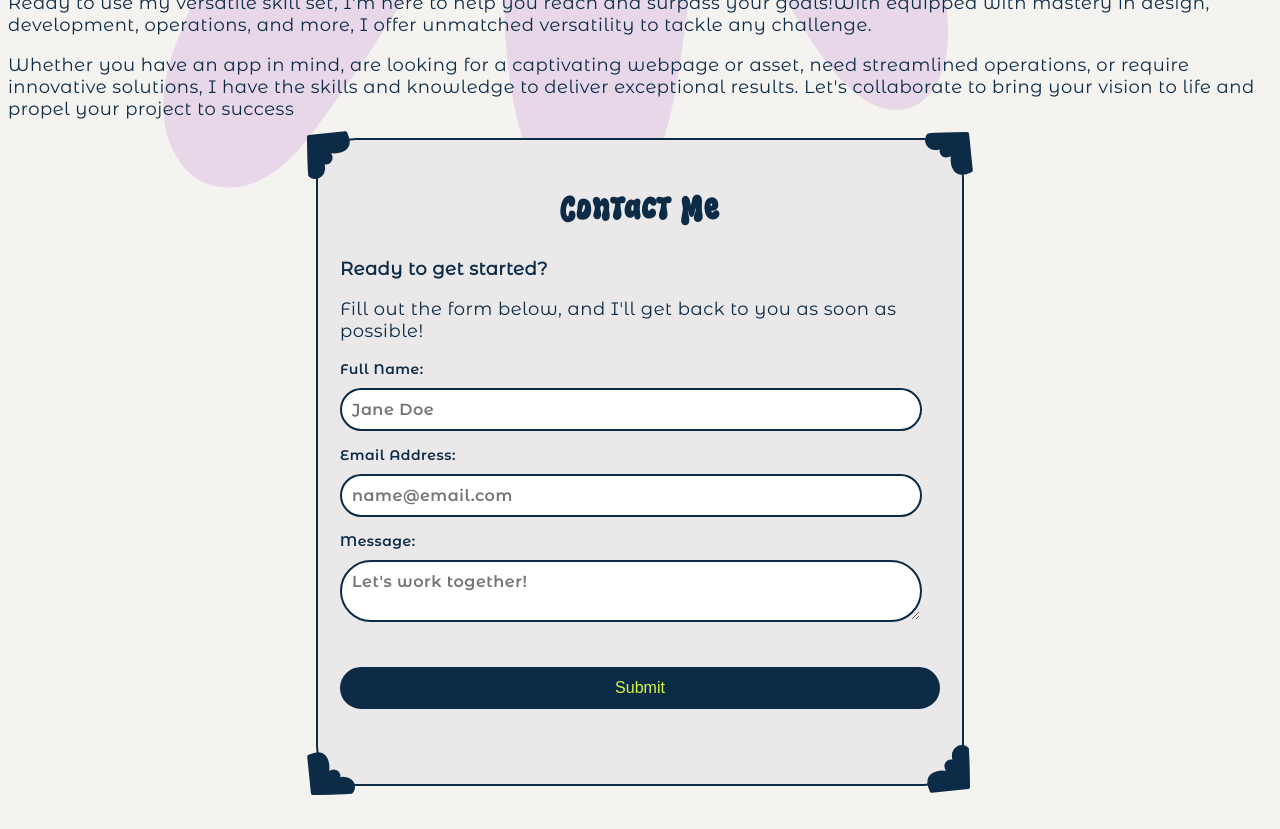
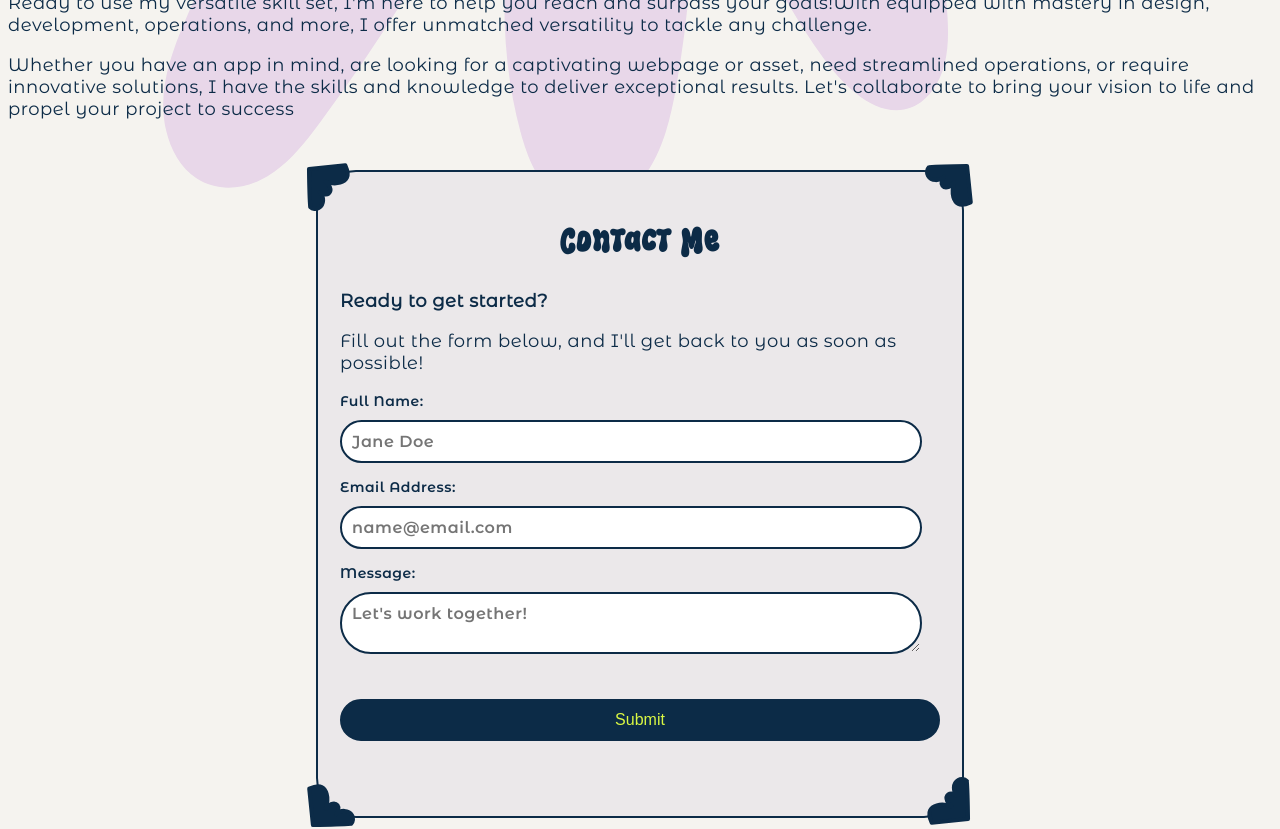
Before and after one commit to sofiakatzman/Portfolio, a React (Create React App) app: page / in a window 1280 px wide. Shown: the part 1140-1969 px from the top of the page. Built offline with nearby package versions, Linux system fonts and the light colour scheme.

Commit message:
update styling for recent commits

```diff
--- a/src/App.css
+++ b/src/App.css
@@ -298,6 +298,9 @@ ul.content-list{
 }
 
 /* CONTACT */
+.contact-container{
+  margin:50px;
+}
 .contact-form {
   background-color: var(--gray);
   padding: 22px;
```
